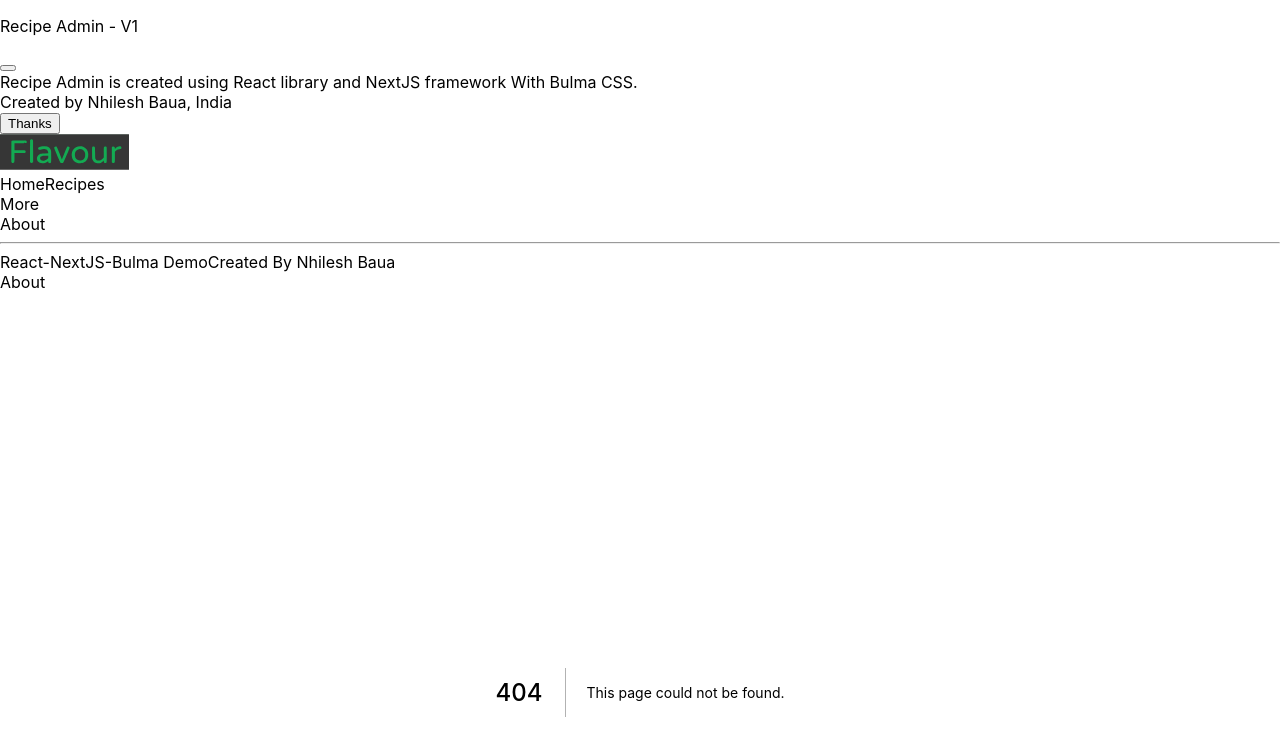
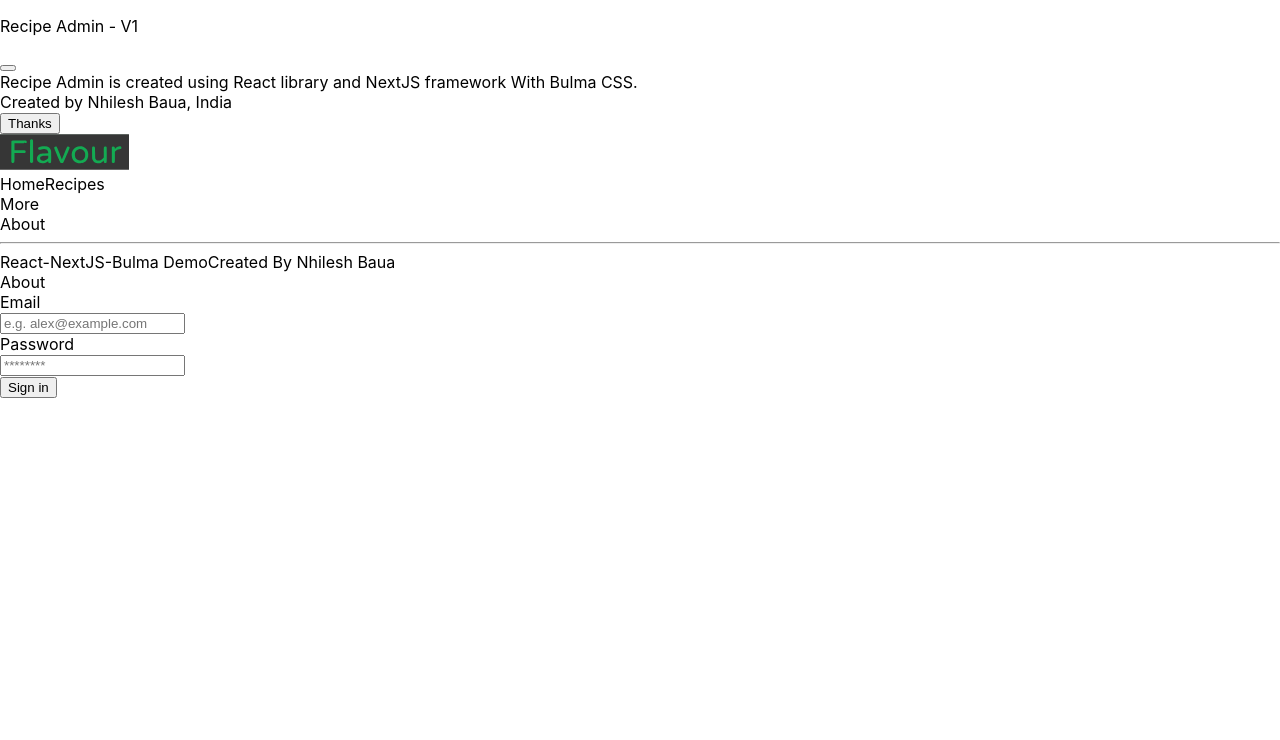
Before and after one commit to nbaua/recipe-admin, a Next.js app: page /login in a window 1280 px wide. Before the commit this address had no page. Shown: the top 740 px of the page. Built offline with nearby package versions, Linux system fonts and the light colour scheme.

Commit message:
added new login route with basic UI

```diff
--- /dev/null
+++ b/pages/login/index.js
@@ -0,0 +1,32 @@
+import React from 'react';
+import { useAppContext } from './../../utils/app-context';
+
+function Login() {
+	const { activeSession } = useAppContext();
+
+	return (
+		<div className='container section  mt-6'>
+			<div className='card'>
+				<form class='box'>
+					<div class='field'>
+						<label class='label'>Email</label>
+						<div class='control'>
+							<input class='input' type='email' placeholder='e.g. alex@example.com' />
+						</div>
+					</div>
+
+					<div class='field'>
+						<label class='label'>Password</label>
+						<div class='control'>
+							<input class='input' type='password' placeholder='********' />
+						</div>
+					</div>
+
+					<button class='button is-primary'>Sign in</button>
+				</form>
+			</div>
+		</div>
+	);
+}
+
+export default Login;
```
